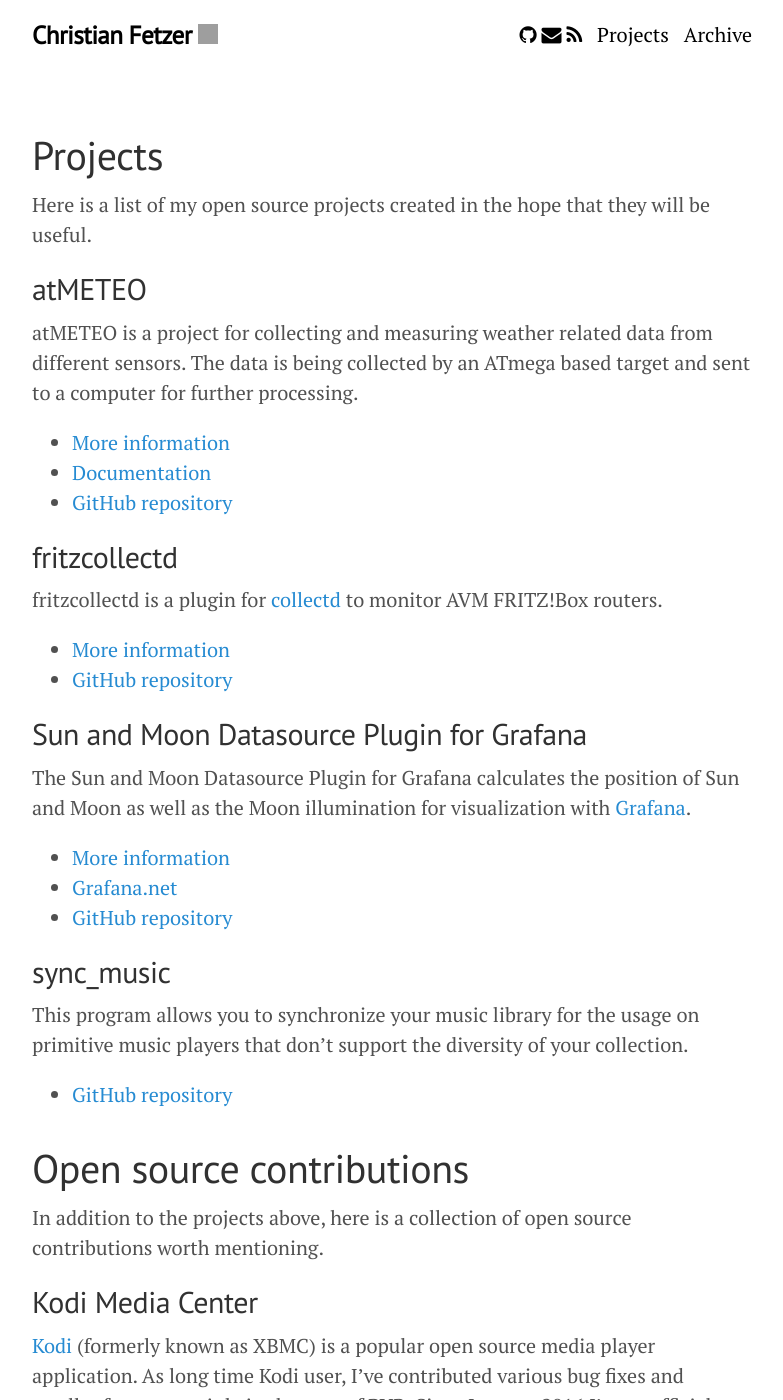
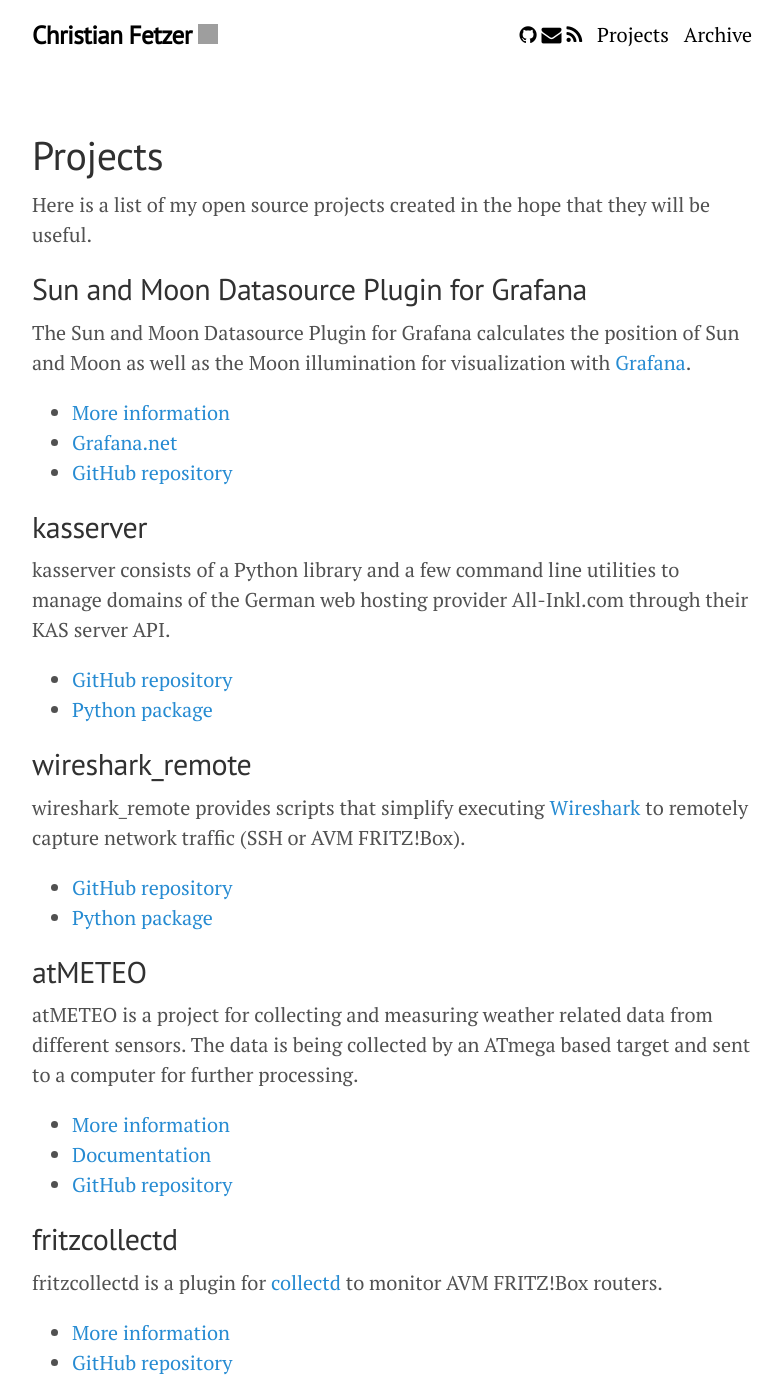
Before and after one commit to fetzerch/fetzerch.github.io, a Jekyll site: the page built from projects.md, in a window 1280 px wide and 1400 px high. Shown: the whole window, without its empty margins (248-1031 px from the left). Built offline with Jekyll 4.4.1, drawn with Linux system fonts in a browser that asks for light colours; nearby versions of some CDN libraries; some of the changed text lies outside the part shown; grey boxes are pictures that could not be loaded.

Commit message:
projects: Update projects page
Add a few more recent projects and contributions.

```diff
--- a/projects.md
+++ b/projects.md
@@ -5,6 +5,34 @@
 
 Here is a list of my open source projects created in the hope that they will be
 useful.
+
+## Sun and Moon Datasource Plugin for Grafana
+
+The Sun and Moon Datasource Plugin for Grafana calculates the position of Sun
+and Moon as well as the Moon illumination for visualization with
+[Grafana](https://grafana.com).
+
+* [More information]({{ site.baseurl }}{% post_url 2016-07-03-grafana-sunandmoon-datasource %})
+* [Grafana.net](https://grafana.com/grafana/plugins/fetzerch-sunandmoon-datasource)
+* [GitHub repository](https://github.com/fetzerch/grafana-sunandmoon-datasource)
+
+## kasserver
+
+kasserver consists of a Python library and a few command line utilities to
+manage domains of the German web hosting provider All-Inkl.com through their
+KAS server API.
+
+* [GitHub repository](https://github.com/fetzerch/kasserver)
+* [Python package](https://pypi.org/project/kasserver)
+
+## wireshark_remote
+
+wireshark_remote provides scripts that simplify executing
+[Wireshark](https://www.wireshark.org/) to remotely capture network traffic
+(SSH or AVM FRITZ!Box).
+
+* [GitHub repository](https://github.com/fetzerch/wireshark_remote)
+* [Python package](https://pypi.org/project/wireshark-remote)
 
 ## atMETEO
 
@@ -24,34 +52,33 @@
 * [More information]({{ site.baseurl }}{% post_url 2014-08-23-fritzcollectd %})
 * [GitHub repository](https://github.com/fetzerch/fritzcollectd)
 
-## Sun and Moon Datasource Plugin for Grafana
-
-The Sun and Moon Datasource Plugin for Grafana calculates the position of Sun
-and Moon as well as the Moon illumination for visualization with
-[Grafana](https://grafana.com).
-
-* [More information]({{ site.baseurl }}{% post_url 2016-07-03-grafana-sunandmoon-datasource %})
-* [Grafana.net](https://grafana.com/grafana/plugins/fetzerch-sunandmoon-datasource)
-* [GitHub repository](https://github.com/fetzerch/grafana-sunandmoon-datasource)
-
 ## sync_music
 
 This program allows you to synchronize your music library for the usage on
 primitive music players that don't support the diversity of your collection.
 
 * [GitHub repository](https://github.com/fetzerch/sync_music)
+* [Python package](https://pypi.org/project/sync-music)
 
 # Open source contributions
 
 In addition to the projects above, here is a collection of open source
 contributions worth mentioning.
 
+## nymea Somfy integration
+
+[nymea](https://nymea.io) is an open source smart home solution. I do own quite
+a few motors for blinds and shutters from Somfy, so I decided to implement
+support for them in nymea.
+
+* [GitHub repository](https://github.com/nymea/nymea-plugins/tree/master/somfytahoma)
+
 ## Kodi Media Center
 
 [Kodi](https://kodi.tv) (formerly known as XBMC) is a popular open source media
 player application. As long time Kodi user, I've contributed various bug fixes
 and smaller features mainly in the area of PVR. Since January 2016 I'm
-an official member of Team-Kodi and currently working on Kodi's CMake based
+an official member of Team-Kodi and have been working on Kodi's CMake based
 build system.
 
 * Kodi:
@@ -76,10 +103,11 @@
 
 ## Jenkins Job Builder
 
-[Jenkins Job Builder](https://docs.openstack.org/infra/jenkins-job-builder) is a tool
-that simplifies the configuration of Jenkins CI jobs. I've contributed the
-integration for the Valgrind and Clang scan-build publisher plugins that I'm
-using for some of the projects mentioned on this page.
+[Jenkins Job Builder](https://docs.openstack.org/infra/jenkins-job-builder) is
+a tool that simplifies the configuration of Jenkins CI jobs. I've contributed
+the integration for the Valgrind and Clang scan-build publisher plugins that
+I'm using for some of the projects mentioned on this page.
 
-* Jenkins Job Builder: [Gerrit Changes](https://review.opendev.org/q/owner:%22Christian+Fetzer%22) /
+* Jenkins Job Builder:
+  [Gerrit Changes](https://review.opendev.org/q/owner:%22Christian+Fetzer%22) /
   [Commits](https://github.com/openstack-infra/jenkins-job-builder/commits?author=fetzerch)
```
Also changed, not shown: 1 other file.
